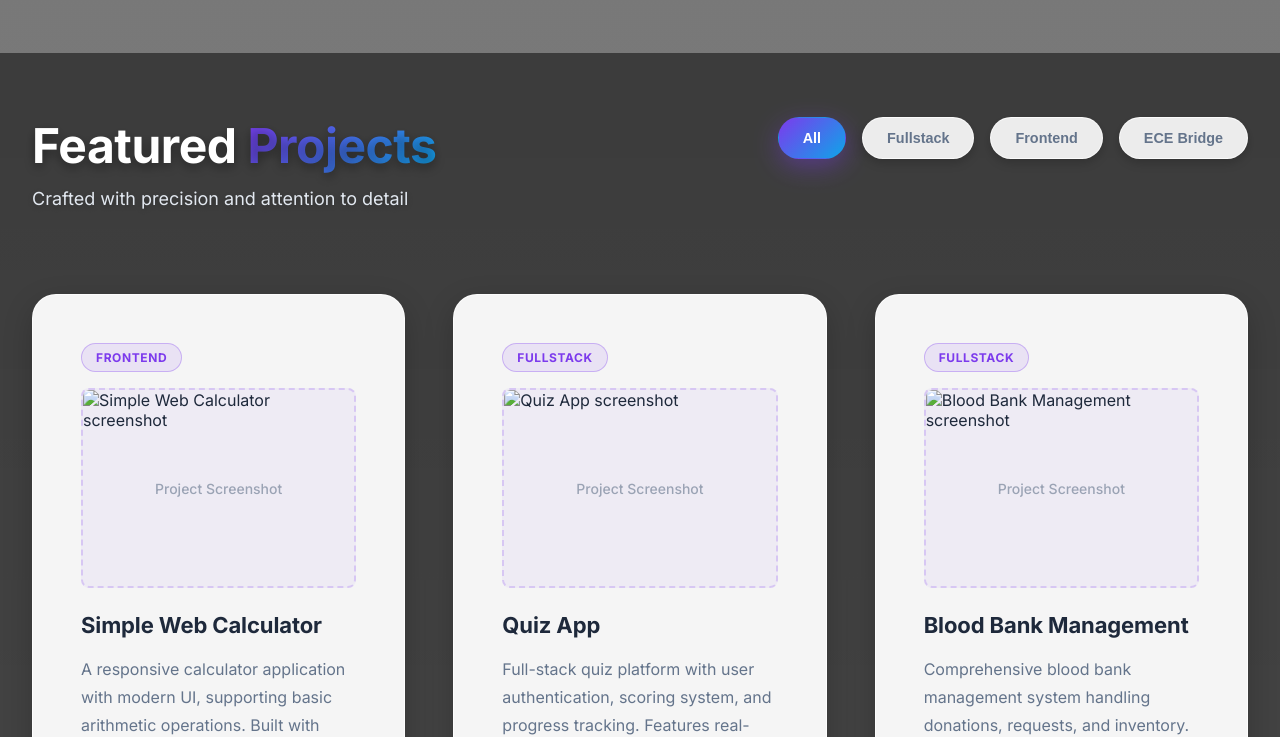
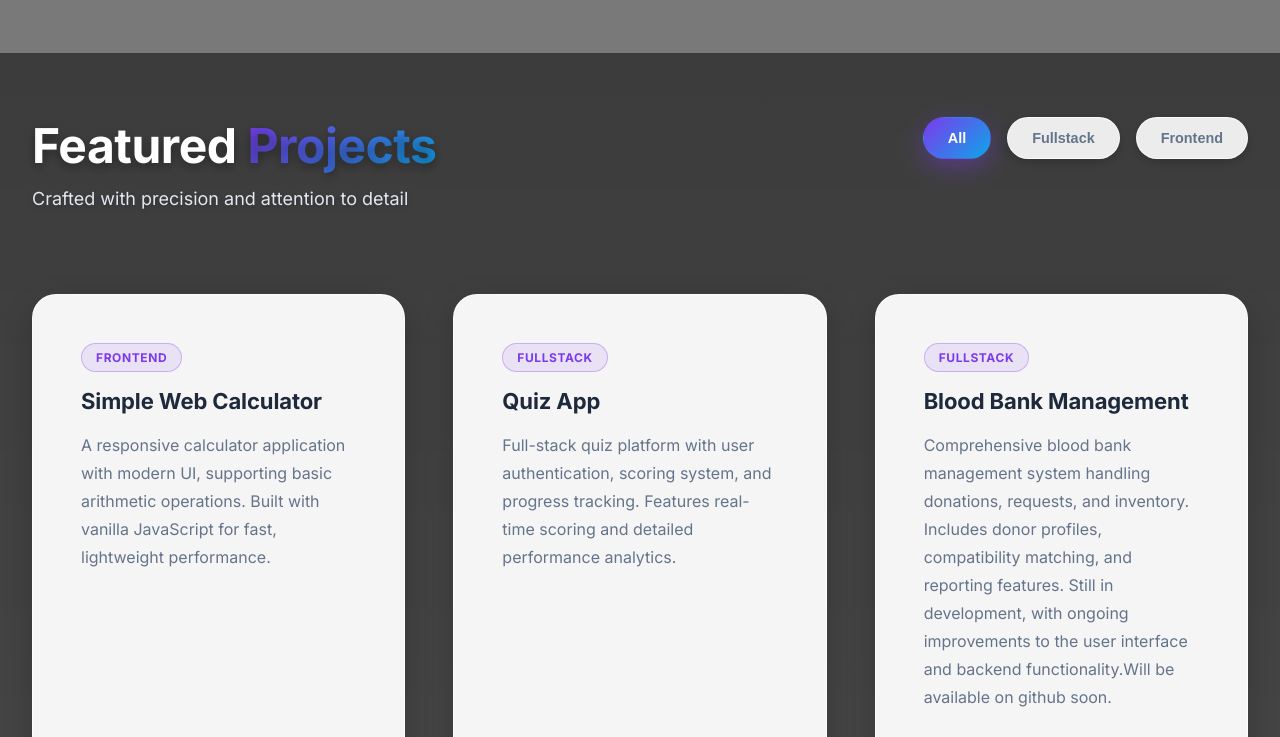
Before and after one commit to Bharath-123-code/FUTURE_FS_01, a plain HTML site: page index.html in a window 1280 px wide. Shown: the part 1015-1752 px from the top of the page. Drawn offline with Linux system fonts and the light colour scheme.

Commit message:
Update: Removed image placeholders

```diff
--- a/index.html
+++ b/index.html
@@ -112,7 +112,6 @@
                     <button class="filter-btn active" data-type="all">All</button>
                     <button class="filter-btn" data-type="fullstack">Fullstack</button>
                     <button class="filter-btn" data-type="frontend">Frontend</button>
-                    <button class="filter-btn" data-type="ece-bridge">ECE Bridge</button>
                 </div>
             </div>
             <div class="project-grid" id="project-container"></div>
--- a/script.js
+++ b/script.js
@@ -26,7 +26,6 @@ const projectData = [
         type: "fullstack",
         info: "A professional lead management system featuring a real-time admin dashboard, dynamic analytics tracking, and secure role-based authentication. Built with MERN Stack (MongoDB, Express.js, React, Node.js), JWT Authentication, and Render.",
         github: "https://github.com/Bharath-123-code/FUTURE_FS_02",
-        categories: ["fullstack", "ece-bridge"]
     }
 ];
 
@@ -47,7 +46,7 @@ function renderProjects(category = 'all') {
 
     const filtered = category === 'all'
         ? projectData
-        : projectData.filter(p => p.type === category || (p.categories && p.categories.includes(category)));
+        : projectData.filter(p => p.type === category);
 
     if (filtered.length === 0) {
         projectContainer.innerHTML = '<p>No projects found in this category.</p>';
@@ -61,9 +60,6 @@ function renderProjects(category = 'all') {
 
         card.innerHTML = `
             <span class="p-card-type">${project.type}</span>
-            <div class="project-thumbnail-placeholder">
-                <img class="project-img-asset" src="" alt="${project.title} screenshot">
-            </div>
             <h3>${project.title}</h3>
             <p>${project.info}</p>
             <div class="project-buttons">
--- a/style.css
+++ b/style.css
@@ -556,40 +556,6 @@ a {
     text-shadow: none;
 }
 
-.project-thumbnail-placeholder {
-    width: 100%;
-    height: 200px;
-    background: rgba(124, 58, 237, 0.05);
-    border: 2px dashed rgba(124, 58, 237, 0.2);
-    border-radius: var(--radius-md);
-    display: flex;
-    align-items: center;
-    justify-content: center;
-    margin-bottom: var(--spacing-lg);
-    overflow: hidden;
-    position: relative;
-}
-
-.project-thumbnail-placeholder::before {
-    content: 'Project Screenshot';
-    position: absolute;
-    color: var(--text-secondary);
-    font-size: 0.875rem;
-    font-weight: 500;
-    opacity: 0.6;
-}
-
-.project-img-asset {
-    width: 100%;
-    height: 100%;
-    object-fit: cover;
-    border-radius: var(--radius-sm);
-    transition: var(--transition-base);
-}
-
-.p-card:hover .project-img-asset {
-    transform: scale(1.05);
-}
 
 .p-card p {
     color: var(--text-secondary);
```
